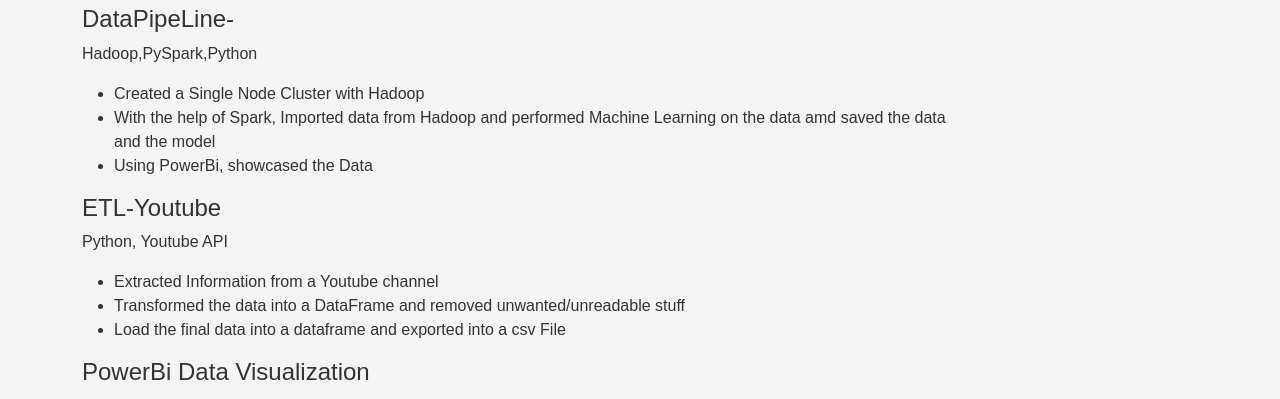
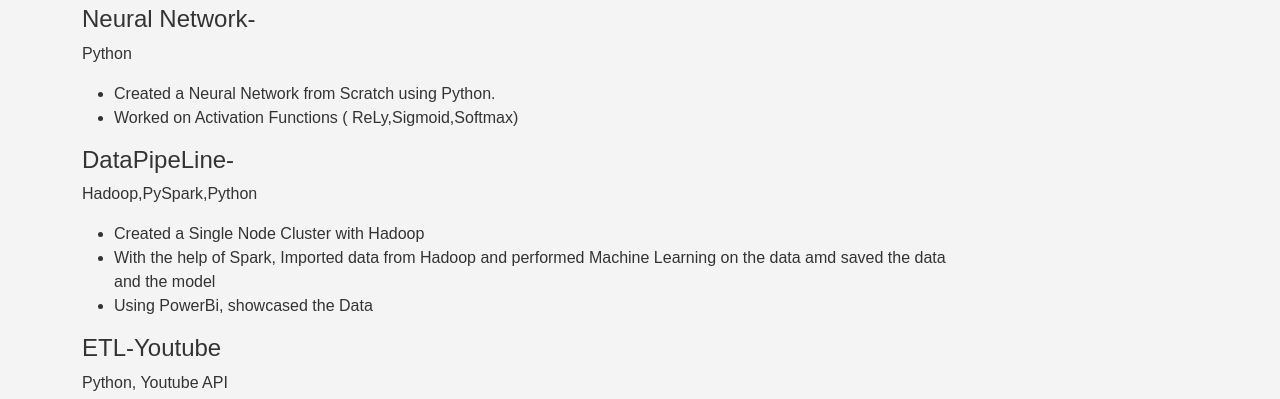
Before and after one commit to UmarKhattab09/Website, a plain HTML site: page index.html in a window 1280 px wide. Shown: the part 376-775 px from the top of the page. Drawn offline with nearby package versions, Linux system fonts and the light colour scheme.

Commit message:
Update index.html

```diff
--- a/index.html
+++ b/index.html
@@ -38,6 +38,13 @@
 
     <section id="projects" class="container py-5 fade-in">
         <h2>Projects</h2>
+            <a href="https://github.com/UmarKhattab09/NeuralNetwork">
+            <h4>Neural Network-</h4> <p>Python</p>
+            <ul>
+                <li>Created a Neural Network from Scratch using Python.</li>
+                <li>Worked on Activation Functions ( ReLy,Sigmoid,Softmax) </li>
+
+            </ul>
         <a href="https://github.com/UmarKhattab09/DataPipeline">
             <h4>DataPipeLine-</h4> <p>Hadoop,PySpark,Python</p>
             <ul>
```
